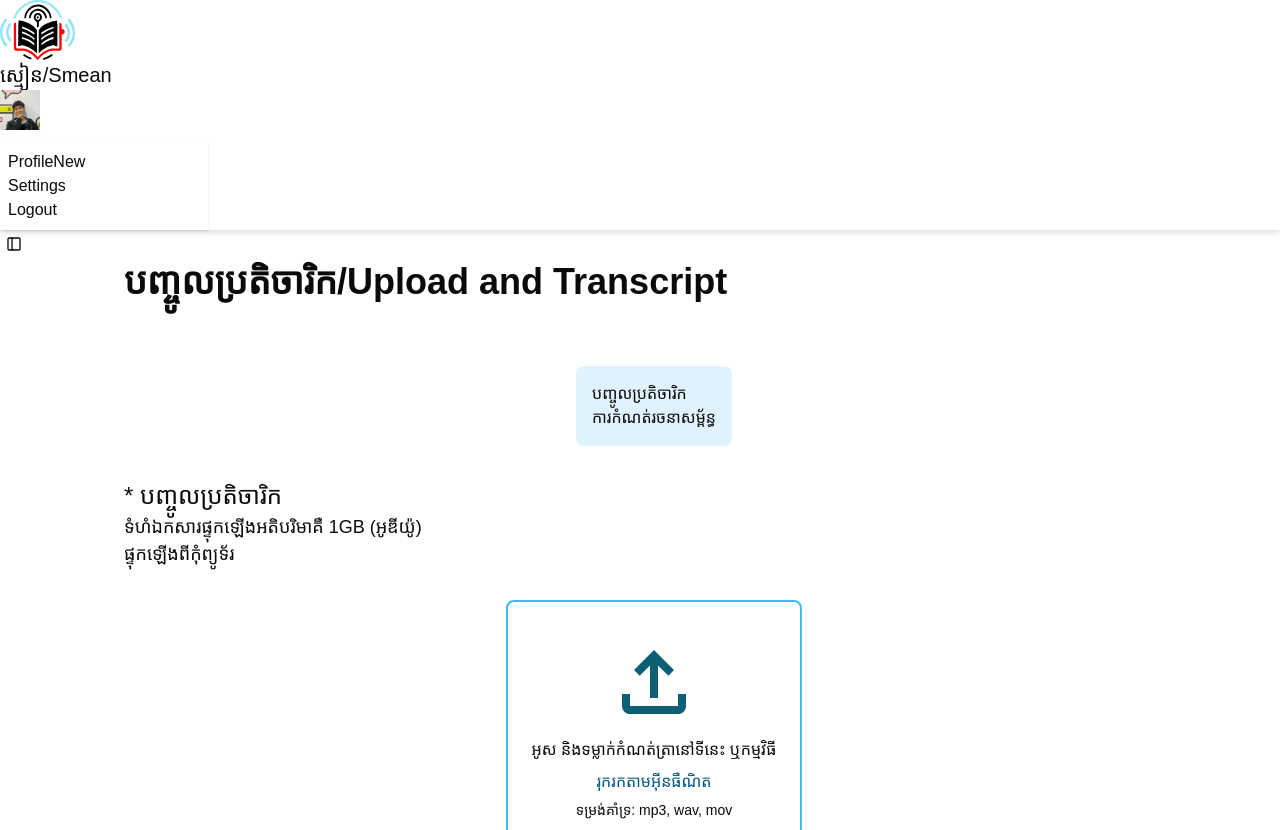
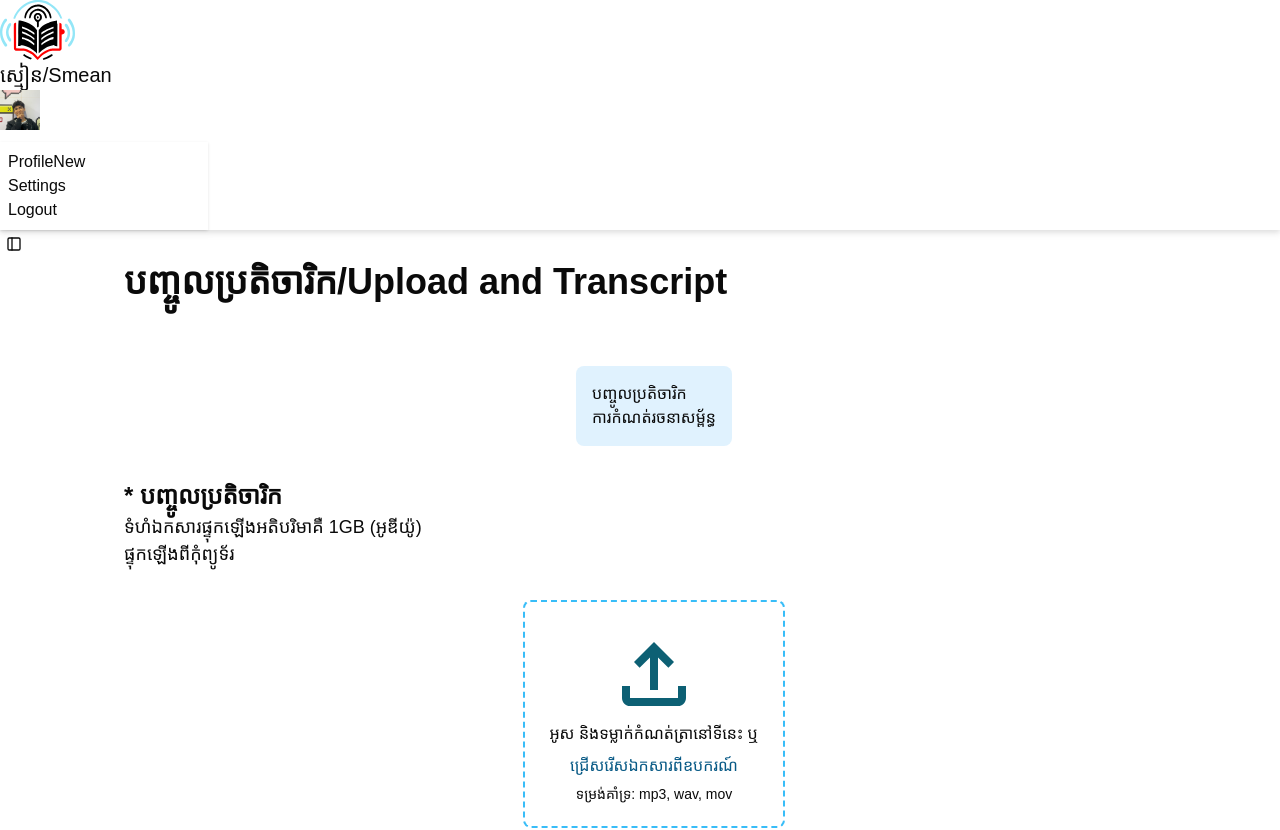
Before and after one commit to TechpreneurCambodia/smean-frontend, a Next.js app: page /uploadAudio in a window 1280 px wide. Shown: the top 830 px of the page. Built offline with nearby package versions, Linux system fonts and the light colour scheme; a web font is replaced by a local one.

Commit message:
make drag and drop file

```diff
--- a/src/app/uploadAudio/page.js
+++ b/src/app/uploadAudio/page.js
@@ -1,4 +1,6 @@
-import React from 'react';
+'use client';
+
+import React, { useState } from 'react';
 import NavBar from '@/components/NavBar';
 import Steps from '@/components/Steps';
 import UploadBox from '@/components/UploadBox';
@@ -7,6 +9,23 @@ import { SidebarProvider, SidebarTrigger } from '@/components/ui/sidebar';
 import { AppSidebar } from '@/components/AppSideBar';
 
 export default function Page() {
+    const [uploadedFiles, setUploadedFiles] = useState([]);
+
+    const handleFilesSelected = (files) => {
+        setUploadedFiles(files);
+        console.log('Files selected:', files);
+    };
+
+    const handleNextClick = () => {
+        if (uploadedFiles.length === 0) {
+            alert('Please upload at least one file before proceeding.');
+            return;
+        }
+
+        console.log('Proceeding with files:', uploadedFiles);
+        // Add your logic here for what happens next
+    };
+
     return (
         <SidebarProvider defaultOpen={false}>
             <div className="flex flex-col w-screen h-screen overflow">
@@ -23,23 +42,22 @@ export default function Page() {
                                 <div className="flex flex-col items-center">
                                     <Steps />
                                 </div>
-                                <div className="mb-4 ">
-                                    <div className="text-2xl font-semi-bold">
+                                <div className="mb-4">
+                                    <div className="text-2xl font-semibold">
                                         * បញ្ចូលប្រតិចារិក
                                     </div>
                                     <div className="text-lg font-medium">
-                                        ទំហំឯកសារផ្ទុកឡើងអតិបរិមាគឺ 1GB
-                                        (អូឌីយ៉ូ)
+                                        ទំហំឯកសារផ្ទុកឡើងអតិបរិមាគឺ 1GB (អូឌីយ៉ូ)
                                     </div>
                                     <div className="text-lg font-medium">
                                         ផ្ទុកឡើងពីកុំព្យូទ័រ
                                     </div>
                                 </div>
                                 <div className="mb-8 flex justify-center">
-                                    <UploadBox />
+                                    <UploadBox onFilesSelected={handleFilesSelected} />
                                 </div>
                                 <div className="pb-16 flex justify-center">
-                                    <Button text={"បន្ទាប់"} />
+                                    <Button text="បន្ទាប់" onClick={handleNextClick} />
                                 </div>
                             </div>
                         </div>
--- a/src/components/UploadBox.js
+++ b/src/components/UploadBox.js
@@ -1,24 +1,172 @@
-import React from 'react';
+import React, { useState, useCallback } from 'react';
 
-function UploadBox() {
+function UploadBox({ onFilesSelected }) {
+    const [isDragging, setIsDragging] = useState(false);
+    const [files, setFiles] = useState([]);
+    const [isPreviewOpen, setIsPreviewOpen] = useState(false);
+    const [selectedFileIndex, setSelectedFileIndex] = useState(null);
+
+    const onDrop = useCallback((e) => {
+        e.preventDefault();
+        e.stopPropagation();
+        setIsDragging(false);
+        const droppedFiles = Array.from(e.dataTransfer.files);
+        handleFiles(droppedFiles);
+    }, []);
+
+    const onFileSelect = (e) => {
+        const selectedFiles = Array.from(e.target.files);
+        handleFiles(selectedFiles);
+    };
+
+    const handleFiles = (newFiles) => {
+        // Ensure new files are appended to the existing list, with detailed duplicate checking
+        const uniqueFiles = [...files];
+        newFiles.forEach(newFile => {
+            // Check for duplicates by name and size to ensure uniqueness (more robust than just name)
+            if (!uniqueFiles.some(file => file.name === newFile.name && file.size === newFile.size)) {
+                uniqueFiles.push(newFile);
+            }
+        });
+        setFiles(uniqueFiles);
+        if (onFilesSelected) onFilesSelected(uniqueFiles);
+    };
+
+    const onDragOver = (e) => {
+        e.preventDefault();
+        e.stopPropagation();
+        setIsDragging(true);
+    };
+
+    const onDragLeave = (e) => {
+        e.preventDefault();
+        e.stopPropagation();
+        setIsDragging(false);
+    };
+
+    const clearFiles = () => {
+        setFiles([]);
+        if (onFilesSelected) onFilesSelected([]);
+    };
+
+    const viewFile = (index) => {
+        setSelectedFileIndex(index);
+        setIsPreviewOpen(true);
+    };
+
+    const removeFile = (index) => {
+        const updatedFiles = files.filter((_, i) => i !== index);
+        setFiles(updatedFiles);
+        if (onFilesSelected) onFilesSelected(updatedFiles);
+    };
+
     return (
-        <div className="border-2 border-solid border-sky-400 rounded-lg mx-4 sm:mx-8 md:mx-0 my-4">
-            <div className="flex flex-col items-center p-4 sm:p-6">
+        <div
+            className={`border-2 border-dashed border-sky-400 rounded-lg mx-4 sm:mx-8 md:mx-0 my-4 p-6
+                ${isDragging ? 'bg-sky-100' : 'bg-white'} transition-colors duration-300 hover:shadow-md`}
+            onDrop={onDrop}
+            onDragOver={onDragOver}
+            onDragLeave={onDragLeave}
+        >
+            <label className="cursor-pointer w-full">
+                <div className="flex flex-col items-center">
                     <img
-                    className="my-4 sm:my-6 w-12 h-12 sm:w-16 sm:h-16"
+                        className="my-4 w-12 h-12 sm:w-16 sm:h-16"
                         src="/upload.svg"
                         alt="upload"
                     />
-                <p className="text-sm sm:text-base text-center">
-                    អូស និងទម្លាក់កំណត់ត្រានៅទីនេះ ឬកម្មវិធី
+                    <p className="text-sm sm:text-base text-center text-gray-700">
+                        អូស និងទម្លាក់កំណត់ត្រានៅទីនេះ ឬ
                     </p>
-                <p className="text-sky-800 text-sm sm:text-base my-2">
-                    រុករកតាមអ៊ីនធឺណិត
+                    <p className="text-sky-800 text-sm sm:text-base my-2 hover:underline">
+                        ជ្រើសរើសឯកសារពីឧបករណ៍
                     </p>
                     <p className="font-light text-xs sm:text-sm text-gray-600">
                         ទម្រង់គាំទ្រ: mp3, wav, mov
                     </p>
+                    <input
+                        type="file"
+                        className="hidden"
+                        onChange={onFileSelect}
+                        accept=".mp3,.wav,.mov"
+                        multiple
+                    />
                 </div>
+            </label>
+
+            {files.length > 0 && (
+                <div className="mt-6">
+                    <h3 className="text-lg font-semibold text-gray-800 mb-2">
+                        ឯកសារដែលបានផ្ទុកឡើង ({files.length})
+                    </h3>
+                    <div className="grid grid-cols-1 sm:grid-cols-2 lg:grid-cols-3 gap-4">
+                        {files.map((file, index) => (
+                            <div
+                                key={index}
+                                className="border border-gray-300 rounded-lg p-4 bg-gray-50 hover:bg-gray-100 transition-colors duration-200"
+                            >
+                                <p className="text-sm font-medium text-gray-800 truncate">
+                                    {file.name}
+                                </p>
+                                <p className="text-xs text-gray-600">
+                                    ទំហំ: {(file.size / 1024 / 1024).toFixed(2)} MB
+                                </p>
+                                <p className="text-xs text-gray-600">
+                                    ប្រភេទ: {file.type}
+                                </p>
+                                <div className="mt-2 flex gap-2">
+                                    <button
+                                        onClick={() => viewFile(index)}
+                                        className="text-sm text-blue-600 hover:text-blue-800"
+                                    >
+                                        មើល
+                                    </button>
+                                    <button
+                                        onClick={() => removeFile(index)}
+                                        className="text-sm text-red-600 hover:text-red-800"
+                                    >
+                                        ដកចេញ
+                                    </button>
+                                </div>
+                            </div>
+                        ))}
+                    </div>
+                    <button
+                        onClick={clearFiles}
+                        className="mt-4 text-sm text-red-600 hover:text-red-800"
+                    >
+                        ជម្រះឯកសារទាំងអស់
+                    </button>
+                </div>
+            )}
+
+            {/* File Preview Modal */}
+            {isPreviewOpen && selectedFileIndex !== null && (
+                <div className="fixed inset-0 bg-black bg-opacity-50 flex items-center justify-center z-50">
+                    <div className="bg-white p-6 rounded-lg max-w-md w-full">
+                        <h2 className="text-lg font-bold mb-4">
+                            ការមើលឯកសារជាមុន: {files[selectedFileIndex].name}
+                        </h2>
+                        {/* Preview logic for audio files */}
+                        {files[selectedFileIndex].type.startsWith('audio/') ? (
+                            <audio controls className="w-full">
+                                <source src={URL.createObjectURL(files[selectedFileIndex])} type={files[selectedFileIndex].type} />
+                                Your browser does not support the audio element.
+                            </audio>
+                        ) : (
+                            <p className="text-gray-600">
+                                ការមើលជាមុនមិនមានសម្រាប់ប្រភេទឯកសារនេះទេ។ គាំទ្រតែ៖ mp3, wav ។
+                            </p>
+                        )}
+                        <button
+                            onClick={() => setIsPreviewOpen(false)}
+                            className="mt-4 text-sm text-red-600 hover:text-red-800"
+                        >
+                            បិទ
+                        </button>
+                    </div>
+                </div>
+            )}
         </div>
     );
 }
```
Lines whose indentation alone changed are shown as unchanged.
